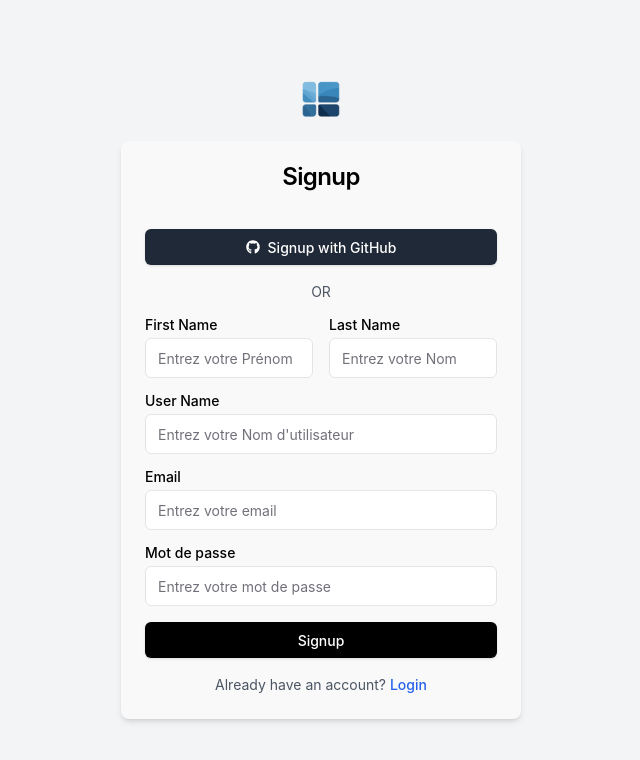
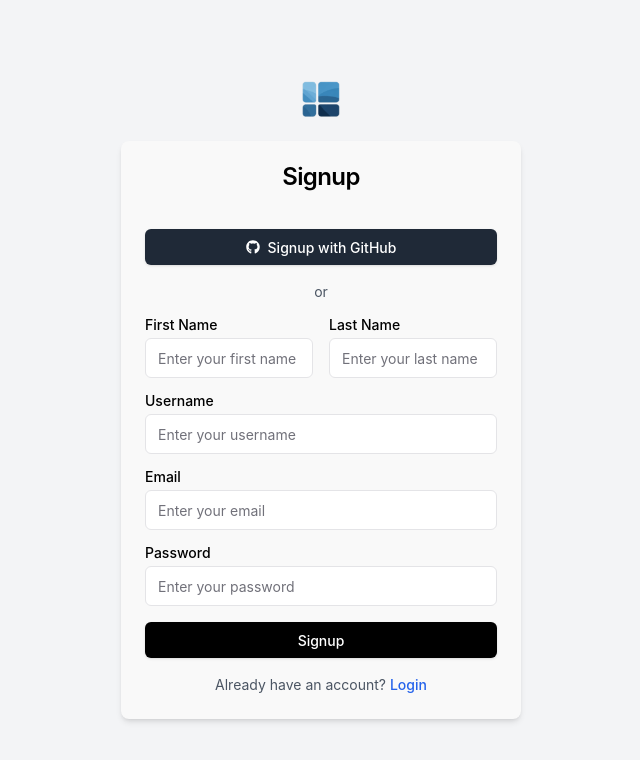
Before and after one commit to Laaliji/Page_Builder_Platform_React-Tailwind_Frontend, a React (Vite) app: page /signup in a window 1280 px wide. Shown: the top 760 px of the page, without its empty margins (319-959 px from the left). Built offline with nearby package versions, Linux system fonts and the light colour scheme; what react-topbar-progress-indicator would draw is missing.

Commit message:
auth front v1

```diff
--- a/package.json
+++ b/package.json
@@ -7,7 +7,8 @@
     "dev": "vite",
     "build": "vite build",
     "lint": "eslint .",
-    "preview": "vite preview"
+    "preview": "vite preview",
+    "start": "node"
   },
   "dependencies": {
     "@emotion/react": "^11.13.3",
@@ -22,9 +23,11 @@
     "axios": "^1.7.7",
     "class-variance-authority": "^0.7.0",
     "clsx": "^2.1.1",
+    "cors": "^2.8.5",
     "flexboxgrid": "^6.3.1",
     "framer-motion": "^11.11.17",
     "lucide-react": "^0.456.0",
+    "navigate": "^0.3.6",
     "react": "^18.3.1",
     "react-color": "^2.19.3",
     "react-dom": "^18.3.1",
--- a/src/main.jsx
+++ b/src/main.jsx
@@ -5,27 +5,21 @@ import { createBrowserRouter, RouterProvider } from 'react-router-dom';
 import Landing from './pages/vistorSide/landing.jsx';
 import StepperPage from './pages/stepper/stepperPage.jsx';
 import Layout from './pages/vistorSide/layoute.jsx';
-import {LoginPage} from './pages/authSide/LoginPage.jsx';
-import {SignupPage} from './pages/authSide/SignupPage.jsx';
+import { LoginPage } from './pages/authSide/LoginPage.jsx';
+import { SignupPage } from './pages/authSide/SignupPage.jsx';
 
 const router = createBrowserRouter([
-
-  { path: '/', element: <Landing /> },
-  { path: '/stepper', element: <StepperPage /> },
-  { path: '/login', element : <LoginPage/>},
-  { path: '/signup', element : <SignupPage/>},
-]);
-
   {
-    path : '/' ;
-    element : <Layout/> ;
+    path: '/',
+    element: <Layout />,
     children: [
-      { path: '/' , element : <Landing/> },
-
-
+      { index: true, element: <Landing /> },
+      { path: 'stepper', element: <StepperPage /> },
+      { path: 'login', element: <LoginPage /> },
+      { path: 'signup', element: <SignupPage /> },
     ]
   }
-
+]);
 
 createRoot(document.getElementById('root')).render(
   <StrictMode>
--- a/src/pages/authSide/LoginPage.jsx
+++ b/src/pages/authSide/LoginPage.jsx
@@ -1,6 +1,8 @@
 import * as React from "react";
-import { useState } from "react";
+import { useState, useEffect } from "react";
 import { Button } from "../../components/ui/button";
+import { useNavigate } from "react-router-dom";
+import TopBarProgress from 'react-topbar-progress-indicator';
 import {
   Card,
   CardContent,
@@ -11,47 +13,70 @@ import { Input } from "../../components/ui/input";
 import { Label } from "../../components/ui/Label";
 import { FaGithub } from "react-icons/fa";
 
+
+TopBarProgress.config({
+  barColors: {
+    "0": "#2563eb",
+    "1.0": "#1d4ed8",
+  },
+  shadowBlur: 5,
+});
+
+
 const handleGitHubLogin = () => {
-  console.log("GitHub login clicked");
+  window.location.href = 'http://localhost:8000/auth/github/login';
 };
 
 export function LoginPage() {
+  const navigate = useNavigate();
+  const [loading, setLoading] = useState(false);
   const [email, setEmail] = useState("");
   const [password, setPassword] = useState("");
   const [emailError, setEmailError] = useState("");
   const [passwordError, setPasswordError] = useState("");
+  const logo = "/assets/images/logo.png";
 
-  const logo = "../../../public/assets/images/logo.png";
+
+  useEffect(() => {
+    const urlParams = new URLSearchParams(window.location.search);
+    const token = urlParams.get('token');
+    const githubId = urlParams.get('github_id');
+    const email = urlParams.get('email');
+
+    if (token && githubId && email) {
+      localStorage.setItem('authToken', token);
+      localStorage.setItem('githubId', githubId);
+      localStorage.setItem('email', email);
+      navigate('/stepper');
+    }
+  }, [navigate]);
+
 
   const handleSubmit = (e) => {
     e.preventDefault();
-
-    // Clear previous error messages
     setEmailError("");
     setPasswordError("");
 
     let formIsValid = true;
 
-    // Email validation
     if (!email) {
       setEmailError("Email is required");
       formIsValid = false;
     }
 
-    // Password validation
     if (!password) {
       setPasswordError("Password is required");
       formIsValid = false;
     }
 
     if (formIsValid) {
-      // Handle successful form submission here
       console.log("Form submitted", { email, password });
     }
   };
 
   return (
     <div className="flex items-center justify-center min-h-screen bg-gray-100">
+      {loading && <TopBarProgress />}
       <div className="flex flex-col items-center justify-center w-full">
         {/* Logo */}
         <a href="#">
@@ -67,16 +92,18 @@ export function LoginPage() {
             <div className="mt-4 flex justify-center">
               <Button
                 className="w-full text-white bg-gray-800 flex items-center justify-center gap-2"
-                onClick={handleGitHubLogin}
+                onClick={() => {
+                  setLoading(true);
+                  handleGitHubLogin();
+                }}
               >
-                <FaGithub color="white" /> {/* GitHub Icon with white color */}
-                Login with GitHub
+                <FaGithub color="white" /> Login with GitHub
               </Button>
             </div>
+
             {/* OR text */}
-            <div className="mt-4 text-center text-sm text-gray-600">
-              OR
-            </div>
+            <div className="mt-4 text-center text-sm text-gray-600">or</div>
+
             {/* Form */}
             <form onSubmit={handleSubmit}>
               <div className="grid w-full items-center gap-4 mt-4">
@@ -85,30 +112,37 @@ export function LoginPage() {
                   <Input
                     id="email"
                     type="email"
-                    placeholder="Entrez votre email"
+                    placeholder="Enter your email"
                     value={email}
                     onChange={(e) => setEmail(e.target.value)}
                     className={emailError ? "border-red-500" : ""}
                   />
-                  {emailError && <p className="text-red-500 text-xs">{emailError}</p>}
+                  {emailError && (
+                    <p className="text-red-500 text-xs">{emailError}</p>
+                  )}
                 </div>
+
                 <div className="flex flex-col space-y-1.5">
-                  <Label htmlFor="password">Mot de passe</Label>
+                  <Label htmlFor="password">Password</Label>
                   <Input
                     id="password"
                     type="password"
-                    placeholder="Entrez votre mot de passe"
+                    placeholder="Enter your password"
                     value={password}
                     onChange={(e) => setPassword(e.target.value)}
                     className={passwordError ? "border-red-500" : ""}
                   />
-                  {passwordError && <p className="text-red-500 text-xs">{passwordError}</p>}
+                  {passwordError && (
+                    <p className="text-red-500 text-xs">{passwordError}</p>
+                  )}
                 </div>
               </div>
-              <Button className="w-full mt-4 text-white bg-black " type="submit">
+
+              <Button className="w-full mt-4 text-white bg-black" type="submit">
                 Login
               </Button>
             </form>
+
             {/* New user sign-up link */}
             <div className="mt-4 text-center text-sm text-gray-600">
               <p>
--- a/src/pages/authSide/SignupPage.jsx
+++ b/src/pages/authSide/SignupPage.jsx
@@ -1,21 +1,23 @@
-import * as React from "react";
-import { useState } from "react";
+import React, { useState, useEffect } from "react";
 import { Button } from "../../components/ui/button";
-import {
-  Card,
-  CardContent,
-  CardHeader,
-  CardTitle,
-} from "../../components/ui/Card";
+import { useNavigate } from "react-router-dom";
+import TopBarProgress from "react-topbar-progress-indicator";
+import { Card, CardContent, CardHeader, CardTitle } from "../../components/ui/card";
 import { Input } from "../../components/ui/input";
-import { Label } from "../../components/ui/Label";
+import { Label } from "../../components/ui/label";
 import { FaGithub } from "react-icons/fa";
 
-const handleGitHubLogin = () => {
-  console.log("GitHub signup clicked");
-};
+
+TopBarProgress.config({
+  barColors: {
+    "0": "#2563eb",
+    "1.0": "#1d4ed8",
+  },
+  shadowBlur: 5,
+});
 
 export function SignupPage() {
+  const [loading, setLoading] = useState(false);
   const [firstname, setFirstname] = useState("");
   const [lastname, setLastname] = useState("");
   const [username, setUsername] = useState("");
@@ -26,13 +28,38 @@ export function SignupPage() {
   const [usernameError, setUsernameError] = useState("");
   const [emailError, setEmailError] = useState("");
   const [passwordError, setPasswordError] = useState("");
+  const navigate = useNavigate();
 
-  const logo = "../../../public/assets/images/logo.png";
+  useEffect(() => {
+    const urlParams = new URLSearchParams(window.location.search);
+    const token = urlParams.get("token");
+    const githubId = urlParams.get("github_id");
+    const email = urlParams.get("email");
+    const firstname = urlParams.get("firstname");
+    const lastname = urlParams.get("lastname");
+    const username = urlParams.get("username");
+
+    if (token && githubId && email) {
+      localStorage.setItem("authToken", token);
+      localStorage.setItem("githubId", githubId);
+      localStorage.setItem("email", email);
+
+      if (firstname) setFirstname(firstname);
+      if (lastname) setLastname(lastname);
+      if (username) setUsername(username);
+      if (email) setEmail(email);
+    }
+  }, []);
+
+  const handleGitHubLogin = () => {
+    setLoading(true);
+    window.location.href = "http://localhost:8000/auth/github/login";
+  };
 
   const handleSubmit = (e) => {
     e.preventDefault();
 
-    // Clear previous error messages
+
     setFirstnameError("");
     setLastnameError("");
     setUsernameError("");
@@ -41,7 +68,7 @@ export function SignupPage() {
 
     let formIsValid = true;
 
-    // Validation
+
     if (!firstname) {
       setFirstnameError("First name is required");
       formIsValid = false;
@@ -64,17 +91,21 @@ export function SignupPage() {
     }
 
     if (formIsValid) {
-      // Handle successful form submission here
       console.log("Form submitted", { firstname, lastname, username, email, password });
+
+
+      setTimeout(() => {
+        navigate("/login");
+      }, 500);
     }
   };
 
   return (
     <div className="flex items-center justify-center min-h-screen bg-gray-100">
+      {loading && <TopBarProgress />}
       <div className="flex flex-col items-center justify-center w-full">
-        {/* Logo */}
         <a href="#">
-          <img alt="logo" className="h-9 w-auto sm:h-9" src={logo} />
+          <img alt="logo" className="h-9 w-auto sm:h-9" src="/assets/images/logo.png" />
         </a>
 
         <Card className="w-[400px] shadow-md border-none mt-6">
@@ -82,21 +113,16 @@ export function SignupPage() {
             <CardTitle>Signup</CardTitle>
           </CardHeader>
           <CardContent>
-            {/* GitHub signup button */}
             <div className="mt-4 flex justify-center">
               <Button
                 className="w-full text-white bg-gray-800 flex items-center justify-center gap-2"
                 onClick={handleGitHubLogin}
               >
-                <FaGithub color="white" /> {/* GitHub Icon with white color */}
+                <FaGithub color="white" />
                 Signup with GitHub
               </Button>
             </div>
-            {/* OR text */}
-            <div className="mt-4 text-center text-sm text-gray-600">
-              OR
-            </div>
-            {/* Form */}
+            <div className="mt-4 text-center text-sm text-gray-600">or</div>
             <form onSubmit={handleSubmit}>
               <div className="grid grid-cols-2 gap-4 w-full items-center mt-4">
                 <div className="flex flex-col space-y-1.5">
@@ -104,7 +130,7 @@ export function SignupPage() {
                   <Input
                     id="firstname"
                     type="text"
-                    placeholder="Entrez votre Prénom"
+                    placeholder="Enter your first name"
                     value={firstname}
                     onChange={(e) => setFirstname(e.target.value)}
                     className={firstnameError ? "border-red-500" : ""}
@@ -116,7 +142,7 @@ export function SignupPage() {
                   <Input
                     id="lastname"
                     type="text"
-                    placeholder="Entrez votre Nom"
+                    placeholder="Enter your last name"
                     value={lastname}
                     onChange={(e) => setLastname(e.target.value)}
                     className={lastnameError ? "border-red-500" : ""}
@@ -125,11 +151,11 @@ export function SignupPage() {
                 </div>
               </div>
               <div className="flex flex-col space-y-1.5 mt-4">
-                <Label htmlFor="username">User Name</Label>
+                <Label htmlFor="username">Username</Label>
                 <Input
                   id="username"
                   type="text"
-                  placeholder="Entrez votre Nom d'utilisateur"
+                  placeholder="Enter your username"
                   value={username}
                   onChange={(e) => setUsername(e.target.value)}
                   className={usernameError ? "border-red-500" : ""}
@@ -141,7 +167,7 @@ export function SignupPage() {
                 <Input
                   id="email"
                   type="email"
-                  placeholder="Entrez votre email"
+                  placeholder="Enter your email"
                   value={email}
                   onChange={(e) => setEmail(e.target.value)}
                   className={emailError ? "border-red-500" : ""}
@@ -149,11 +175,11 @@ export function SignupPage() {
                 {emailError && <p className="text-red-500 text-xs">{emailError}</p>}
               </div>
               <div className="flex flex-col space-y-1.5 mt-4">
-                <Label htmlFor="password">Mot de passe</Label>
+                <Label htmlFor="password">Password</Label>
                 <Input
                   id="password"
                   type="password"
-                  placeholder="Entrez votre mot de passe"
+                  placeholder="Enter your password"
                   value={password}
                   onChange={(e) => setPassword(e.target.value)}
                   className={passwordError ? "border-red-500" : ""}
@@ -164,7 +190,6 @@ export function SignupPage() {
                 Signup
               </Button>
             </form>
-            {/* Existing user login link */}
             <div className="mt-4 text-center text-sm text-gray-600">
               <p>
                 Already have an account?{" "}
--- a/vite.config.js
+++ b/vite.config.js
@@ -4,5 +4,8 @@ import react from '@vitejs/plugin-react'
 // https://vite.dev/config/
 export default defineConfig({
   plugins: [react()],
+  proxy: {
+    '/login': 'http://localhost:3000',  // Proxy API calls to your Laravel backend
+  },
 
 })
```
Also changed, not shown: 1 other file (tests, documents, lock files or other folders).
